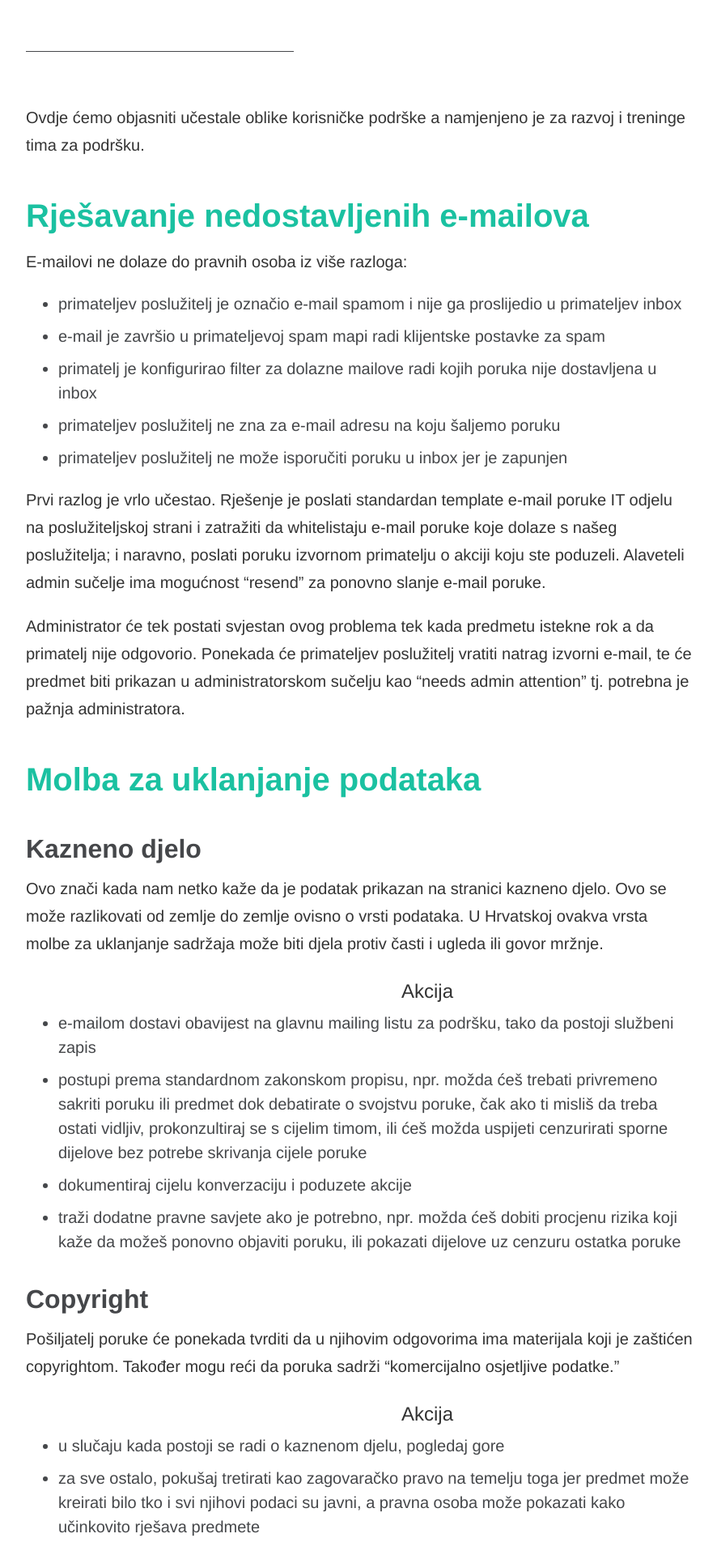
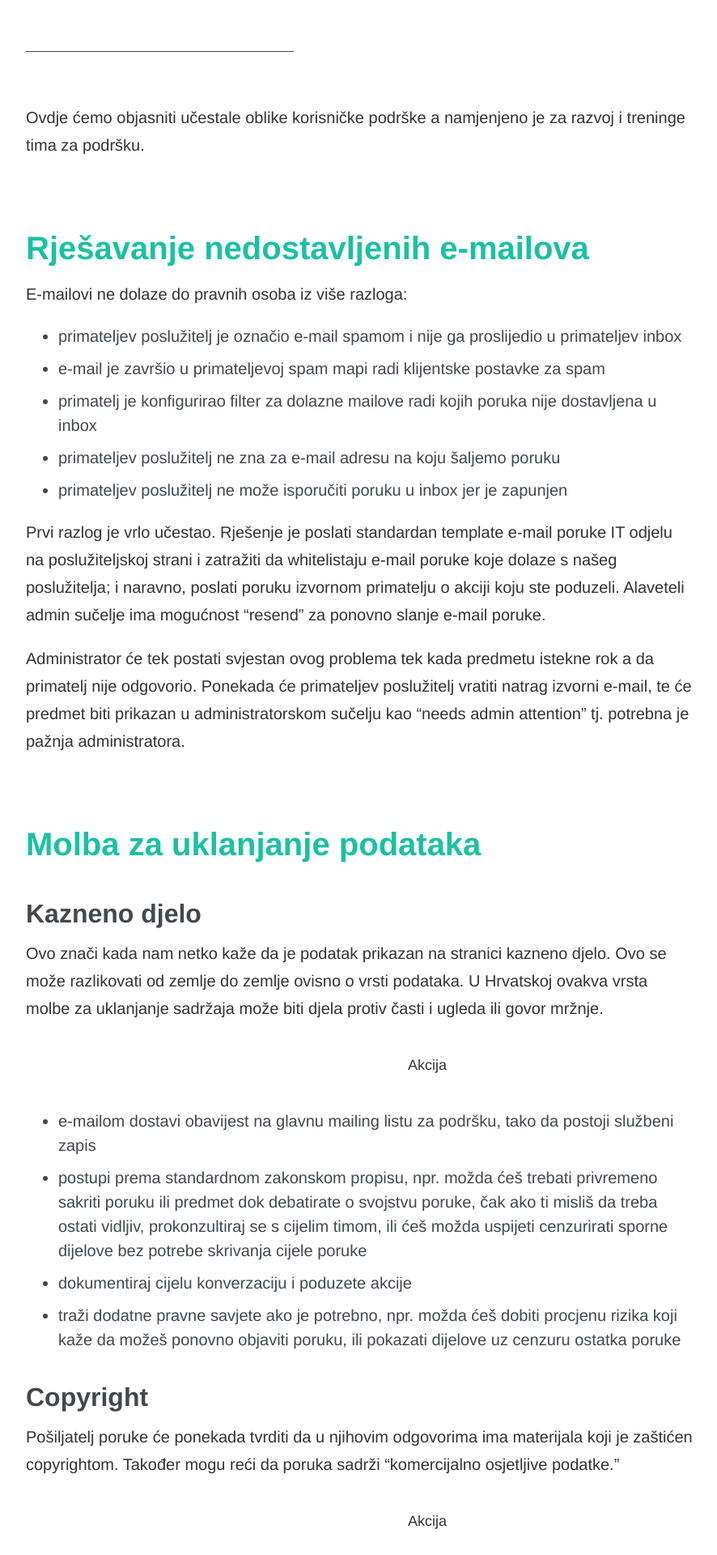
Before and after one commit to schlos/imamopravoznati-admin, a Jekyll site: the page built from _posts/2017-09-16-korisnicka-podrska.md, in a window 1280 px wide. Shown: the part 371-2291 px from the top of the page at 81% size, without its empty margins (112-998 px from the left). Built offline with Jekyll 4.4.1, drawn with Linux system fonts in a browser that asks for light colours; comment, search, counter and statistics services are not loaded.

Commit message:
clippy css

```diff
--- a/_sass/_theme-blue.scss
+++ b/_sass/_theme-blue.scss
@@ -25,8 +25,8 @@ $color-primary-link: $blue !default;
 // Import sass partials (used in all themes)
 @import
         "variables",
-        "clippy",
         "base",
         "components",
+        "clippy",
         "utilities"
 ;
```
